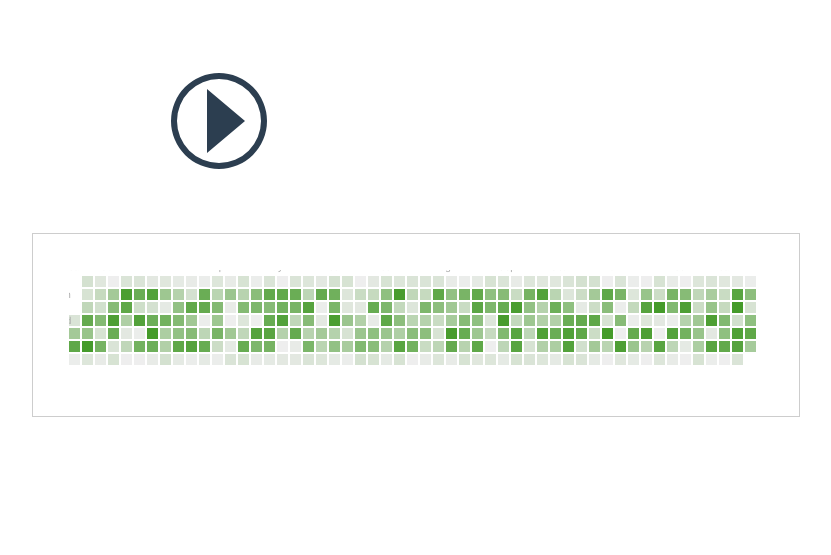
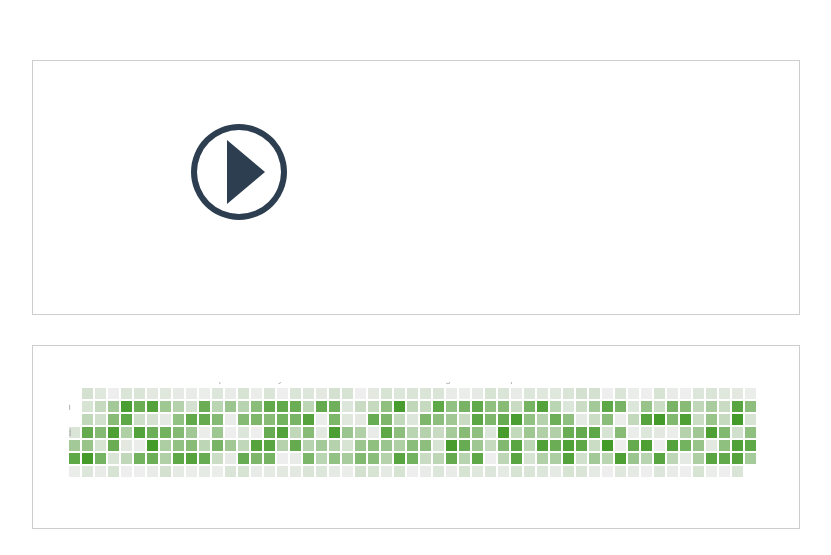
Before and after one commit to bnjasim/phd-timer, a Python web app: template templates/timer.html in a window 1280 px wide. Shown: the part 55-610 px from the top of the page, without its empty margins (233-1064 px from the left). Run offline with Jinja, Linux system fonts and the light colour scheme; the template is opened without the code that fills it, so the values that code supplies are empty.

Commit message:
Border to the top timer area. Beautify

```diff
--- a/static/timer.css
+++ b/static/timer.css
@@ -28,6 +28,16 @@ body{
 
 .content {
 	margin-top: 10px;
+}
+
+#enclose-div {
+	width: 768px;
+	border: 1px solid rgba(200,200,200,0.9);
+	overflow: hidden;
+	margin-bottom: 30px;
+	margin-top: 40px;
+	padding: 30px;
+	padding-top: 10px;
 }
 
 .timer-div {
--- a/templates/timer.html
+++ b/templates/timer.html
@@ -37,7 +37,7 @@
 
       <div class="col-lg-8 col-md-10 col-sm-12">
 
-
+      	<div id="enclose-div">
       	  <div class="col-sm-6 timer-div">
       	    <a  title="Play video" class="play"></a>
 
@@ -53,7 +53,7 @@
       	  	  <button class="btn btn-success" id="commit-button">Commit</button>
       	  	</div>
       	  </div>
-
+      	</div>
 
         <div id="calendar-viz">
         </div>
```
